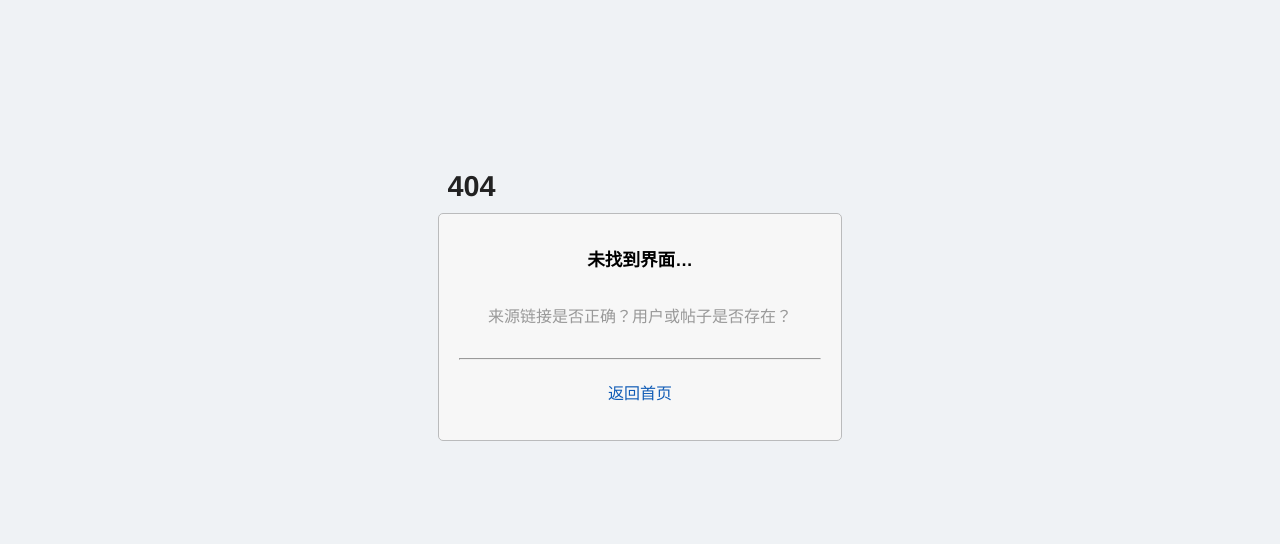
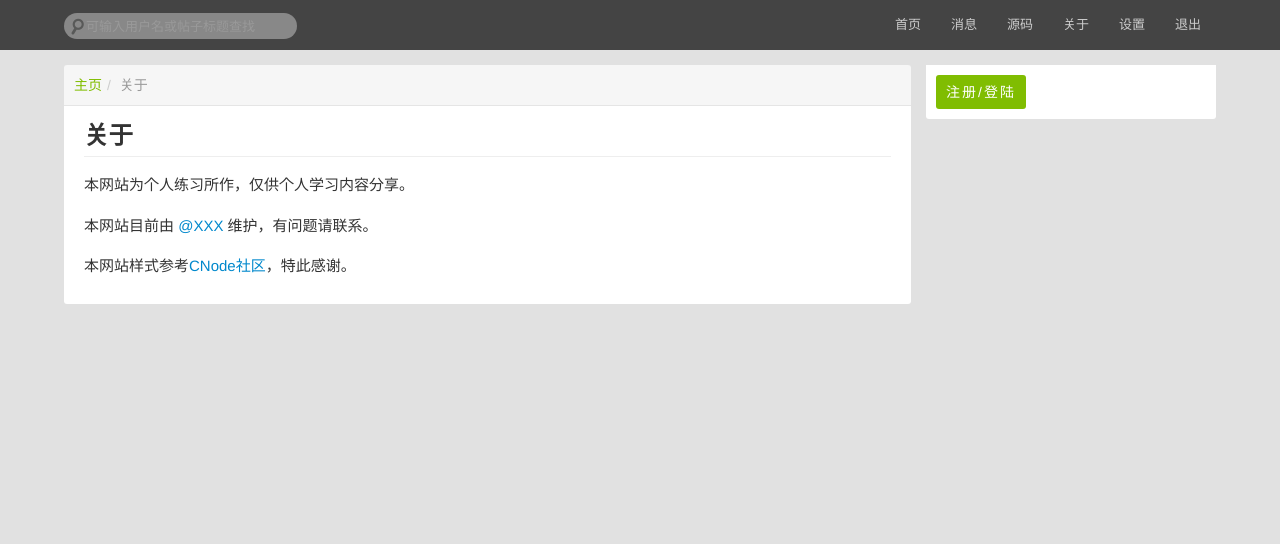
Before and after one commit to LiRuiPan/forum, a Flask app: page /about in a window 1280 px wide. Shown: the top 544 px of the page. Run offline with Flask 2, Linux system fonts and the light colour scheme.

Commit message:
实现“关于”页面

```diff
--- a/routes/index.py
+++ b/routes/index.py
@@ -107,6 +107,12 @@ def user_detail():
         return render_template('user/profile.html', user=u, current=current_user_id, result=result)
 
 
+@main.route('/about')
+def about():
+    u = current_user()
+    return render_template('about.html', user=u)
+
+
 @main.route('/images/<filename>')
 def image(filename):
     return send_from_directory('images', filename)
--- /dev/null
+++ b/templates/about.html
@@ -0,0 +1,26 @@
+{% extends 'base.html' %}
+{% block title %}关于{% endblock title %}
+{% block content %}
+    <div id="content">
+        <div class="panel">
+            <div class="header">
+                <ul class="breadcrumb">
+                    <li><a href="{{ url_for('topic.index') }}">主页</a><span class="divider">/</span></li>
+                    <li class="active">关于</li>
+                </ul>
+            </div>
+            <div class="inner topic">
+                <div class="topic_content">
+                    <div class="markdown-text"><h3>关于</h3>
+                        <p>本网站为个人练习所作，仅供个人学习内容分享。</p>
+
+                        <p>本网站目前由 <a target="_blank">@XXX</a> 维护，有问题请联系。</p>
+
+                        <p>本网站样式参考<a href="https://cnodejs.org/" target="_blank">CNode社区</a>，特此感谢。</p>
+
+                    </div>
+                </div>
+            </div>
+        </div>
+    </div>
+{% endblock content %}
--- a/templates/base.html
+++ b/templates/base.html
@@ -26,8 +26,8 @@
                         消息
                     </a>
                 </li>
-                <li><a >源码</a></li>
-                <li><a >关于</a></li>
+                <li><a href="https://github.com/LiRuiPan">源码</a></li>
+                <li><a href="{{ url_for('index.about') }}">关于</a></li>
                 <li><a href="{{ url_for('user.setting') }}">设置</a></li>
                 <li>
                     <a href="{{ url_for('user.logout') }}">退出</a>
```
